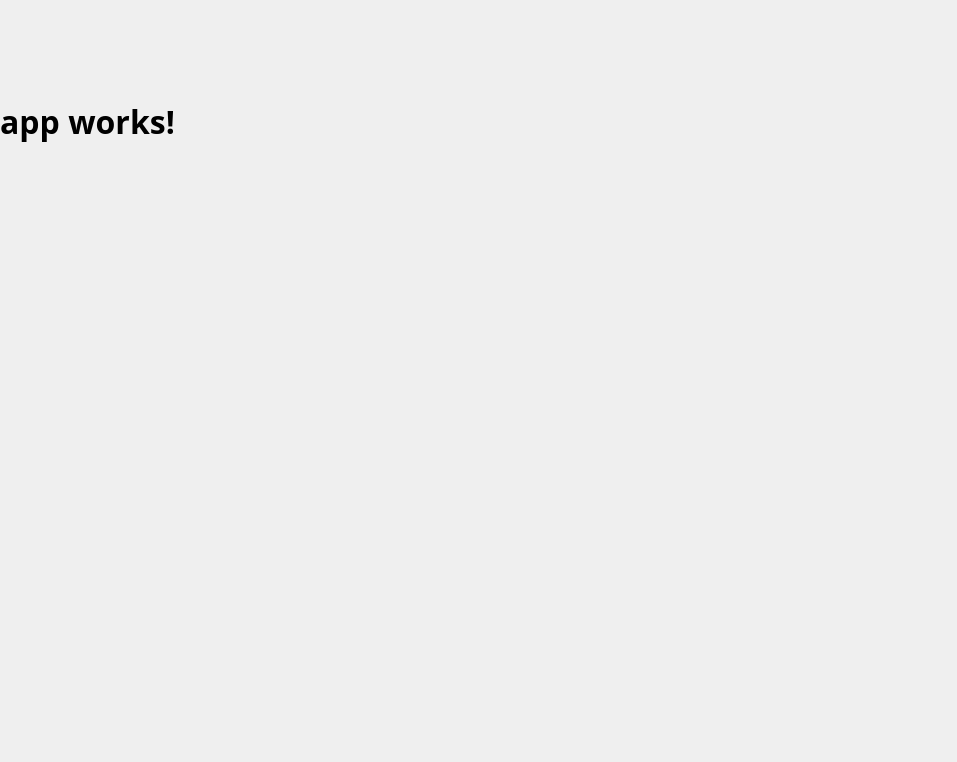
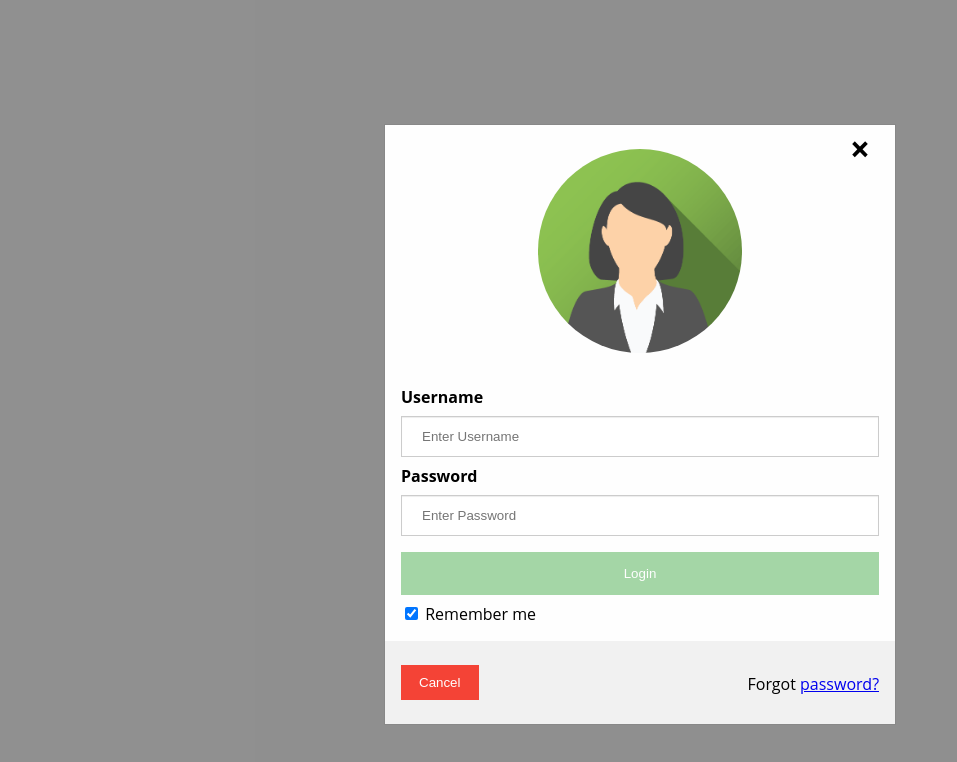
Before and after one commit to haingoarilala/ng2Todos, an Angular app: page / in a window 1280 px wide. Shown: the top 762 px of the page, without its empty margins (0-957 px from the left). Built offline with nearby package versions, Linux system fonts and the light colour scheme.

Commit message:
form login and form validator

```diff
--- a/src/app/app.component.css
+++ b/src/app/app.component.css
@@ -0,0 +1,102 @@
+.modal {
+    display: inline-block;
+    position: fixed;
+    z-index: 1;
+    left: 0;
+    top: 0;
+    width: 100%;
+    height: 100%;
+    overflow: auto;
+    background-color: rgb(0,0,0);
+    background-color: rgba(0,0,0,0.4);
+    padding-top: 60px;
+}
+.modal-content {
+    position: relative;
+    background-color: #fefefe;
+    margin: 5% auto 15% auto; /* 5% from the top, 15% from the bottom and centered */
+    border: 1px solid #888;
+    width: 40%; /* Could be more or less, depending on screen size */
+}
+
+/* The Close Button (x) */
+.close {
+    position: absolute;
+    right: 25px;
+    top: 0;
+    color: #000;
+    font-size: 35px;
+    font-weight: bold;
+}
+.close:hover,
+.close:focus {
+    color: red;
+    cursor: pointer;
+}
+input[type=text], input[type=password] {
+    width: 100%;
+    padding: 12px 20px;
+    margin: 8px 0;
+    display: inline-block;
+    border: 1px solid #ccc;
+    box-sizing: border-box;
+    box-shadow: inset 0 1px 1px rgba(0,0,0,.075);
+    transition: border-color ease-in-out .15s,box-shadow ease-in-out .15s;
+}
+.has-error{
+    border: 1px solid #a94442!important;
+   box-shadow: inset 0 1px 1px rgba(0,0,0,.075);
+}
+button {
+    background-color: #4CAF50;
+    color: white;
+    padding: 14px 20px;
+    margin: 8px 0;
+    border: none;
+    cursor: pointer;
+    width: 100%;
+}
+input[type="button"]:disabled,
+input[type="submit"]:disabled,
+button[disabled]:active, button[disabled]
+{
+   cursor:not-allowed;
+    opacity: 0.5;
+}
+.cancelbtn {
+    width: auto;
+    padding: 10px 18px;
+    background-color: #f44336;
+}
+
+.imgcontainer {
+    text-align: center;
+    margin: 24px 0 12px 0;
+}
+
+img.avatar {
+    width: 40%;
+    border-radius: 50%;
+}
+
+.container {
+    padding: 16px;
+}
+
+span.psw {
+    float: right;
+    padding-top: 16px;
+}
+.animate {
+    -webkit-animation: animatezoom 0.6s;
+    animation: animatezoom 0.6s
+}
+@-webkit-keyframes animatezoom {
+    from {-webkit-transform: scale(0)}
+    to {-webkit-transform: scale(1)}
+}
+
+@keyframes animatezoom {
+    from {transform: scale(0)}
+    to {transform: scale(1)}
+}
--- a/src/app/app.component.html
+++ b/src/app/app.component.html
@@ -1,3 +1,23 @@
-<h1>
-  {{title}}
-</h1>
+<div id="id01" class="modal">
+<form class="modal-content animate" [formGroup]="formGroup" (ngSubmit)="submitForm(formGroup.value)">
+  <div class="imgcontainer">
+    <span onclick="document.getElementById('id01').style.display='none'" class="close" title="Close Modal">&times;</span>
+	  <img src="../assets/images/img_avatar2.png" alt="Avatar" class="avatar">
+  </div>
+  <div class="container">
+    <label><b>Username</b></label>
+    <input type="text" [ngClass]="{'has-error':!formGroup.controls['name'].valid && formGroup.controls['name'].touched}"  placeholder="Enter Username" name="uname"  [formControl]="formGroup.controls['name']">
+
+    <label><b>Password</b></label>
+    <input type="password" [ngClass]="{'has-error':!formGroup.controls['password'].valid && formGroup.controls['password'].touched}"  placeholder="Enter Password" name="psw"  [formControl]="formGroup.controls['password']">
+
+    <button type="submit"  [disabled]="!formGroup.valid">Login</button>
+    <input type="checkbox"  [formControl]="formGroup.controls['remember']"> Remember me
+  </div>
+
+  <div class="container" style="background-color:#f1f1f1">
+    <button type="button" class="cancelbtn">Cancel</button>
+    <span class="psw">Forgot <a href="#">password?</a></span>
+  </div>
+</form>
+</div>
--- a/src/app/app.component.ts
+++ b/src/app/app.component.ts
@@ -1,4 +1,5 @@
 import { Component } from '@angular/core';
+import { FormBuilder, FormGroup,Validators  } from '@angular/forms';
 
 @Component({
   selector: 'app-root',
@@ -7,4 +8,17 @@ import { Component } from '@angular/core';
 })
 export class AppComponent {
   title = 'app works!';
+   formGroup: FormGroup;
+  constructor(formBuilder: FormBuilder) {
+    this.formGroup=formBuilder.group({
+        'name': [null, Validators.required],
+        'password':[null, Validators.compose([Validators.required, Validators.minLength(5), Validators.maxLength(10)])],
+        'remember':true
+    });
+  }
+submitForm(value: any):void{
+    console.log('Reactive Form Data: ')
+    console.log(value);
+  }
+
 }
--- a/src/app/app.module.ts
+++ b/src/app/app.module.ts
@@ -1,6 +1,6 @@
 import { BrowserModule } from '@angular/platform-browser';
 import { NgModule } from '@angular/core';
-import { FormsModule } from '@angular/forms';
+import { FormsModule,ReactiveFormsModule } from '@angular/forms';
 import { HttpModule } from '@angular/http';
 
 import { AppComponent } from './app.component';
@@ -11,7 +11,7 @@ import { AppComponent } from './app.component';
   ],
   imports: [
     BrowserModule,
-    FormsModule,
+    FormsModule,ReactiveFormsModule,
     HttpModule
   ],
   providers: [],
```
Also changed, not shown: src/app/class/user.ts (added, +8 -0 lines), src/assets/images/img_avatar.png (added), src/assets/images/img_avatar2.png (added).
